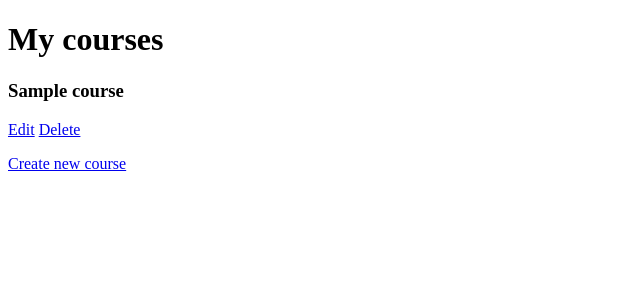
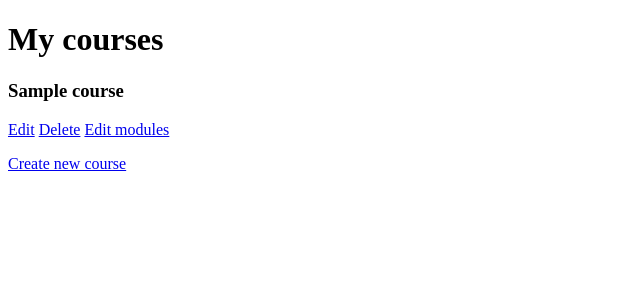
Before and after one commit to wmfinamore/educa, a Django app: page /course/mine/ in a window 1280 px wide. Shown: the part 60-360 px from the top of the page, without its empty margins (0-640 px from the left). Run offline with Django 3.2, Linux system fonts and the light colour scheme; a user stored in the database is signed in; tables that the repository leaves empty hold one stand-in row (values such as "Sample post").

Commit message:
Included link to update course modules

```diff
--- a/courses/templates/courses/manage/course/list.html
+++ b/courses/templates/courses/manage/course/list.html
@@ -9,6 +9,7 @@
                 <p>
                     <a href="{% url 'course_edit' course.id %}">Edit</a>
                     <a href="{% url 'course_delete' course.id %}">Delete</a>
+                    <a href="{% url 'course_module_update' course.id %}">Edit modules</a>
                 </p>
             </div>
         {% empty %}
```
